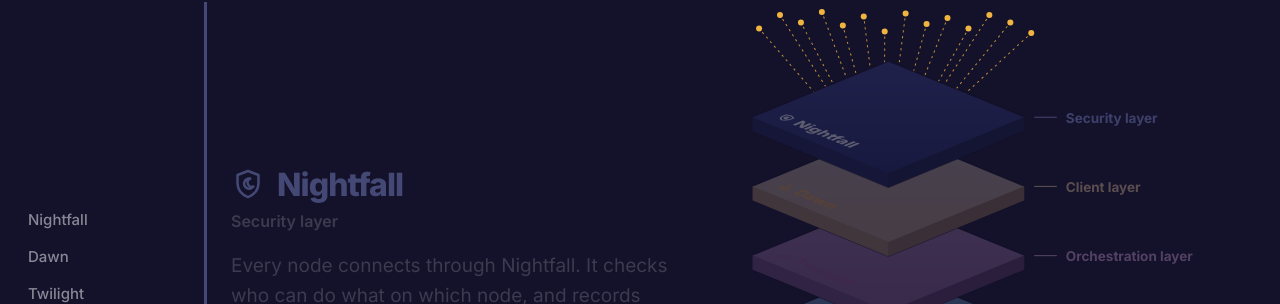
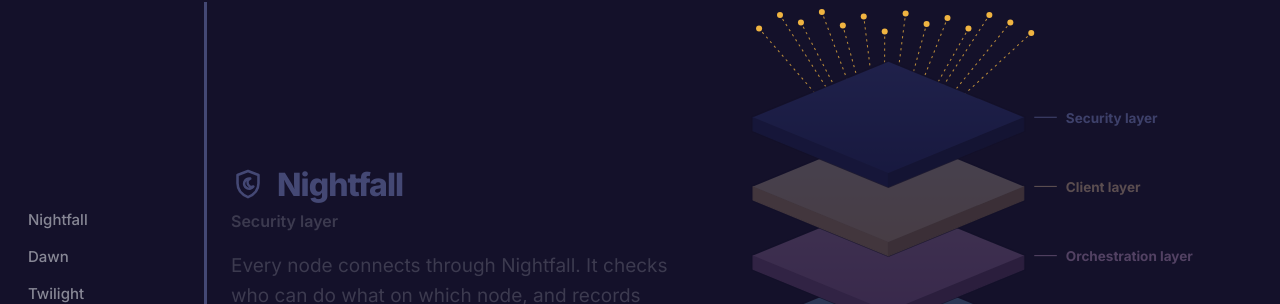
Before and after one commit to tomerze/dusk, an MkDocs documentation site: the page built from docs/docs/index.md, in a window 1280 px wide and 900 px high, scrolled down 2309 px. Shown: the part 147-451 px from the top of the window. Built offline with MkDocs 1.6.1 and Material for MkDocs 9.7.7, drawn with Linux system fonts in a browser that asks for light colours; comment, search, counter and statistics services are not loaded.

Commit message:
Update docs to hide the print on dimmed stack plates instead of fading it

```diff
--- a/docs/docs/assets/stylesheets/landing.css
+++ b/docs/docs/assets/stylesheets/landing.css
@@ -626,6 +626,9 @@
   stroke-width: 1.5;
   opacity: 0.6;
 }
+.dusk-plate__print {
+  transition: opacity 0.45s ease;
+}
 .dusk-plate__print text {
   fill: var(--dusk-print);
   font-size: 20px;
@@ -772,6 +775,9 @@
   .dusk-stack.is-focused .dusk-plate:not(.is-active) use,
   .dusk-stack.is-focused .dusk-plate:not(.is-active) path {
     opacity: 0.3;
+  }
+  .dusk-stack.is-focused .dusk-plate:not(.is-active) .dusk-plate__print {
+    opacity: 0;
   }
   .dusk-stack.is-focused .dusk-plate.is-active {
     transform: translateX(-24px);
```
